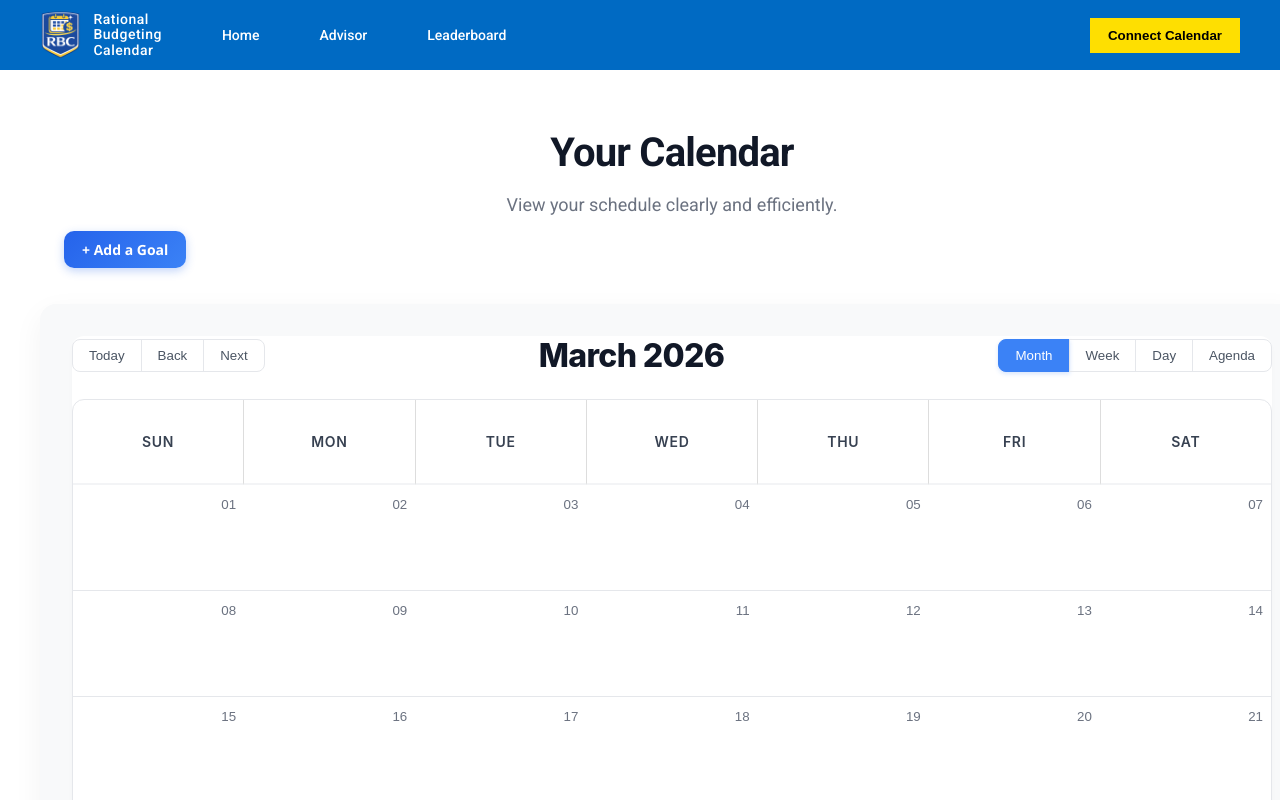
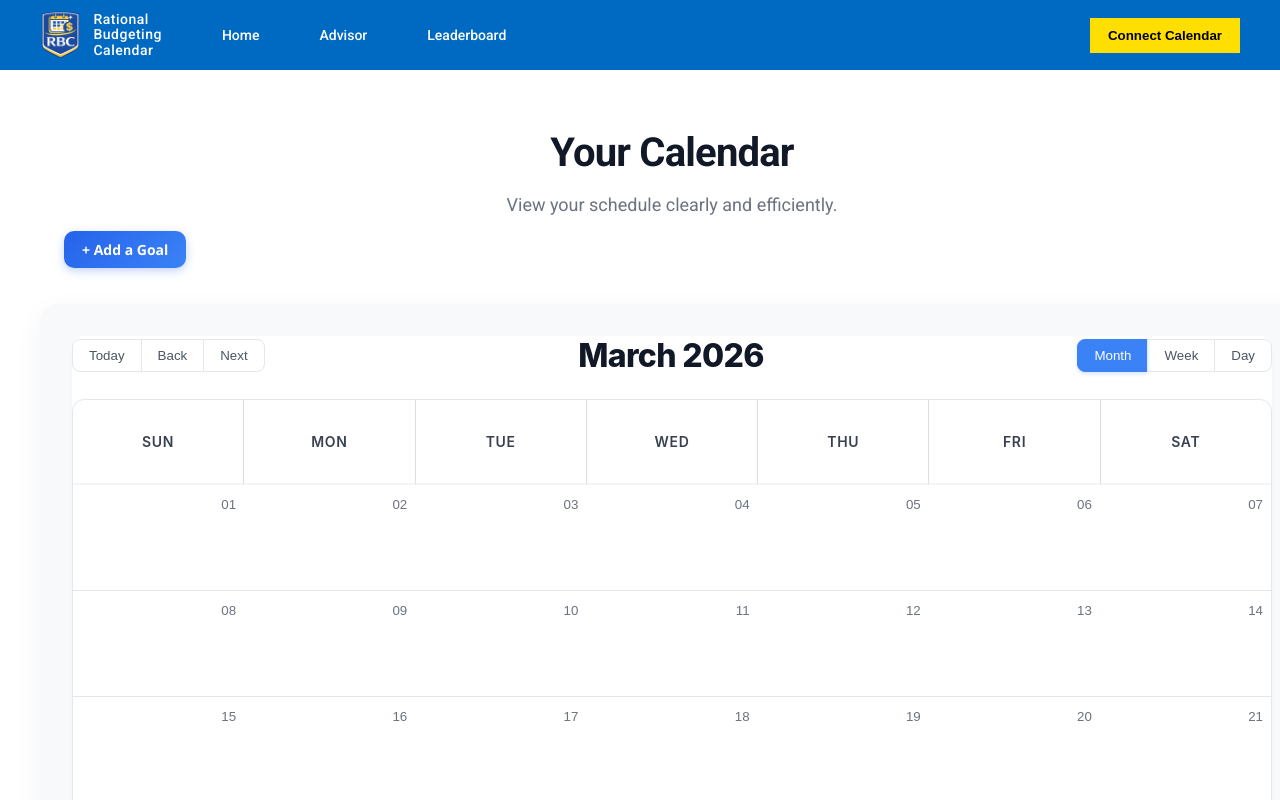
Before and after one commit to caydeny/mountain-madness-2026, a React (Vite) app: page / in a window 1280 px wide. Shown: the top 800 px of the page. Built offline with nearby package versions, Linux system fonts and the light colour scheme; no server answers.

Commit message:
feat: Enable month, week, and day views in the calendar and skip fetching events from Google holiday calendars.

```diff
--- a/src/components/CalendarView.jsx
+++ b/src/components/CalendarView.jsx
@@ -168,6 +168,7 @@ export default function CalendarView({
                     endAccessor="end"
                     style={{ height: 'calc(100vh - 120px)' }}
                     className="premium-calendar"
+                    views={['month', 'week', 'day']}
                     view={view}
                     onView={setView}
                     date={date}
--- a/src/pages/CalendarPage.jsx
+++ b/src/pages/CalendarPage.jsx
@@ -98,6 +98,8 @@ export default function CalendarPage({
                 const allFetchedEvents = [];
                 const promises = listData.items.map(async (cal) => {
                     try {
+                        if (cal.id.includes('holiday@group.v.calendar.google.com')) return; // Skip holiday calendars
+
                         const evResp = await fetch(
                             `https://www.googleapis.com/calendar/v3/calendars/${encodeURIComponent(cal.id)}/events?orderBy=startTime&singleEvents=true&maxResults=250`,
                             { headers: { Authorization: `Bearer ${accessToken}` } }
@@ -221,6 +223,8 @@ export default function CalendarPage({
             const allFetchedLiveEvents = [];
             const promises = listData.items.map(async (cal) => {
                 try {
+                    if (cal.id.includes('holiday@group.v.calendar.google.com')) return; // Skip holiday calendars
+
                     const evResp = await fetch(
                         `https://www.googleapis.com/calendar/v3/calendars/${encodeURIComponent(cal.id)}/events?orderBy=startTime&singleEvents=true&maxResults=250`,
                         { headers: { Authorization: `Bearer ${accessToken}` } }
```
